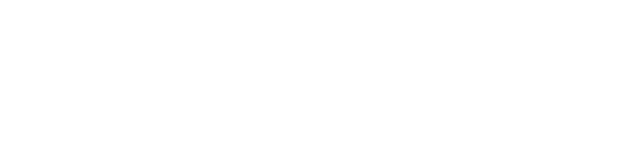
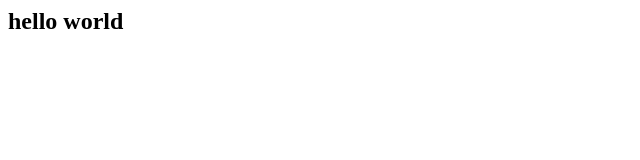
Before and after one commit to gunalaharish-ux/index.html, a plain HTML site: page index.html in a window 1280 px wide. Shown: the whole page, without its empty margins (0-640 px from the left). Drawn offline with Linux system fonts and the light colour scheme.

Commit message:
index.html

```diff
--- a/index.html
+++ b/index.html
@@ -1 +1 @@
-<h2hello world<h2>
+<h2>hello world</h2>
```
